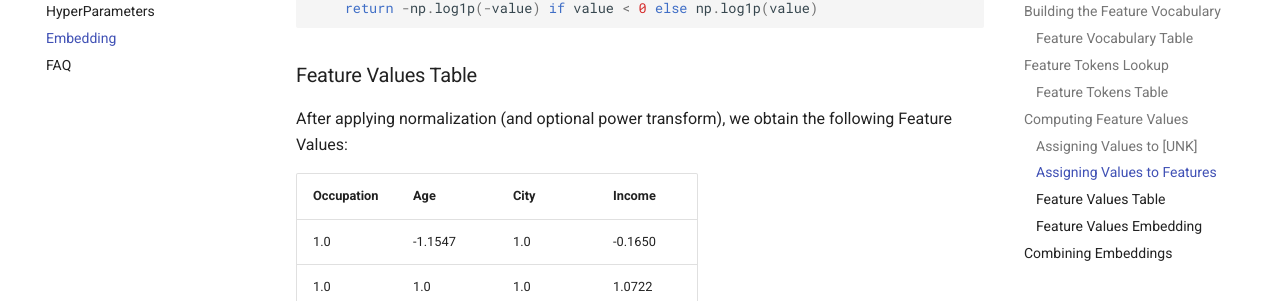
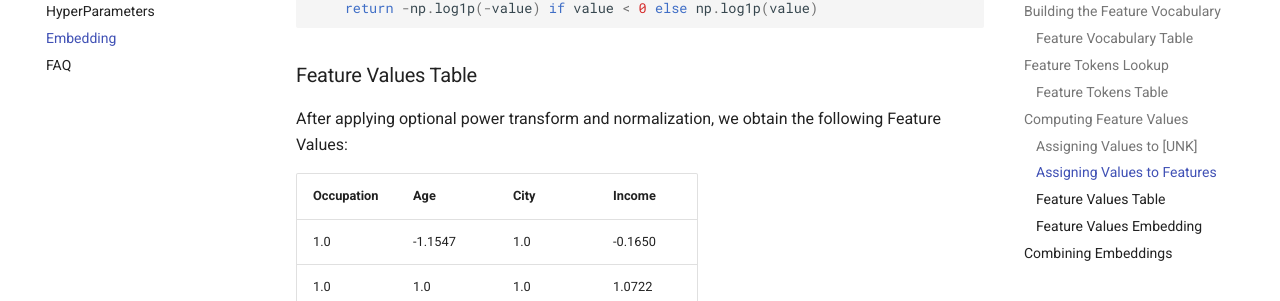
Before and after one commit to echosprint/TabularTransformer, an MkDocs documentation site: the page built from docs/embedding.md, in a window 1280 px wide and 900 px high, scrolled down 3196 px. Shown: the part 151-452 px from the top of the window. Built offline with MkDocs 1.6.1 and Material for MkDocs 9.7.7, drawn with Linux system fonts in a browser that asks for light colours; comment, search, counter and statistics services are not loaded.

```diff
--- a/docs/embedding.md
+++ b/docs/embedding.md
@@ -101,7 +101,7 @@ def power_transform(value):
 
 ### Feature Values Table
 
-After applying normalization (and optional power transform), we obtain the following Feature Values:
+After applying optional power transform and normalization, we obtain the following Feature Values:
 
 | Occupation | Age    | City | Income  |
 |------------|--------|------|---------|
```
